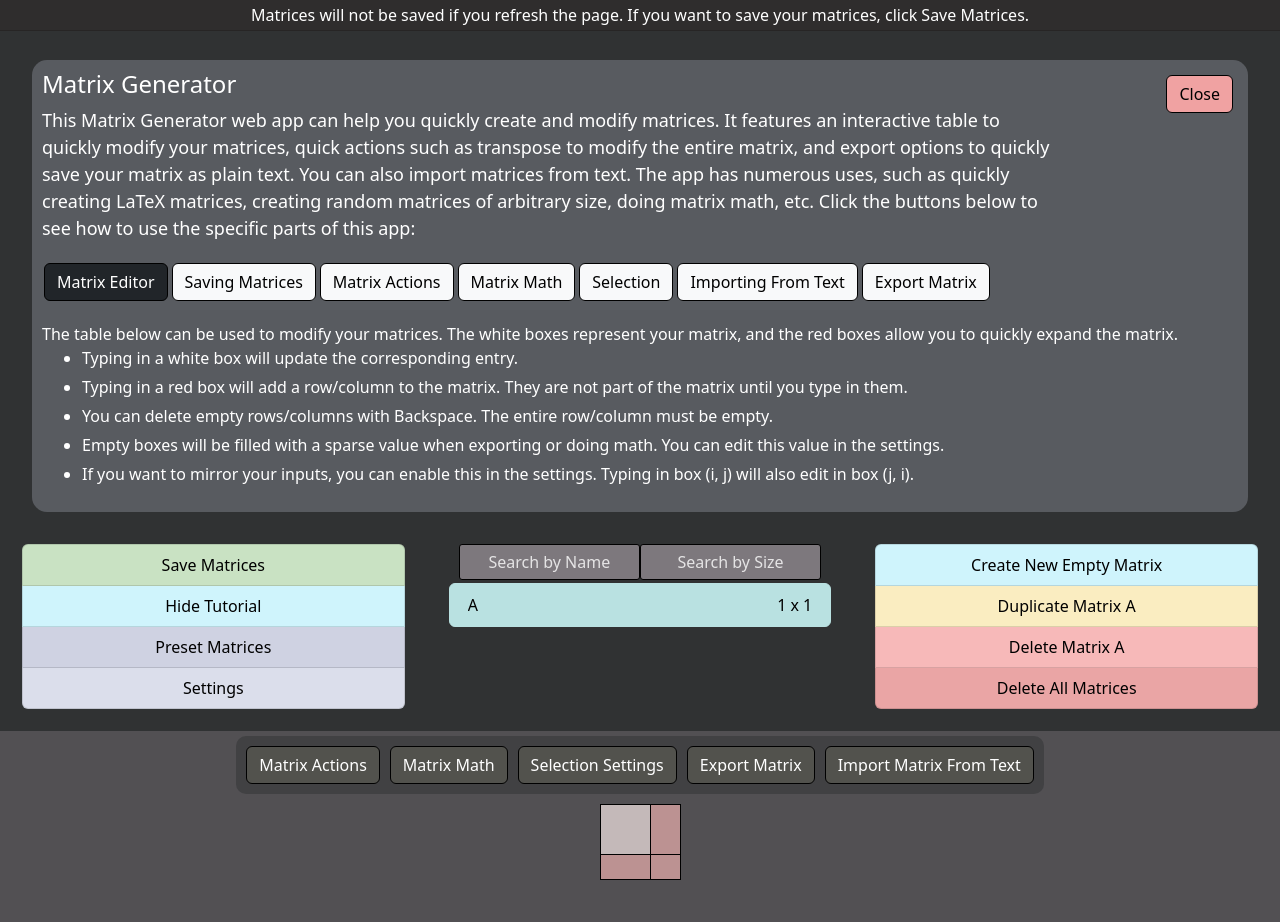
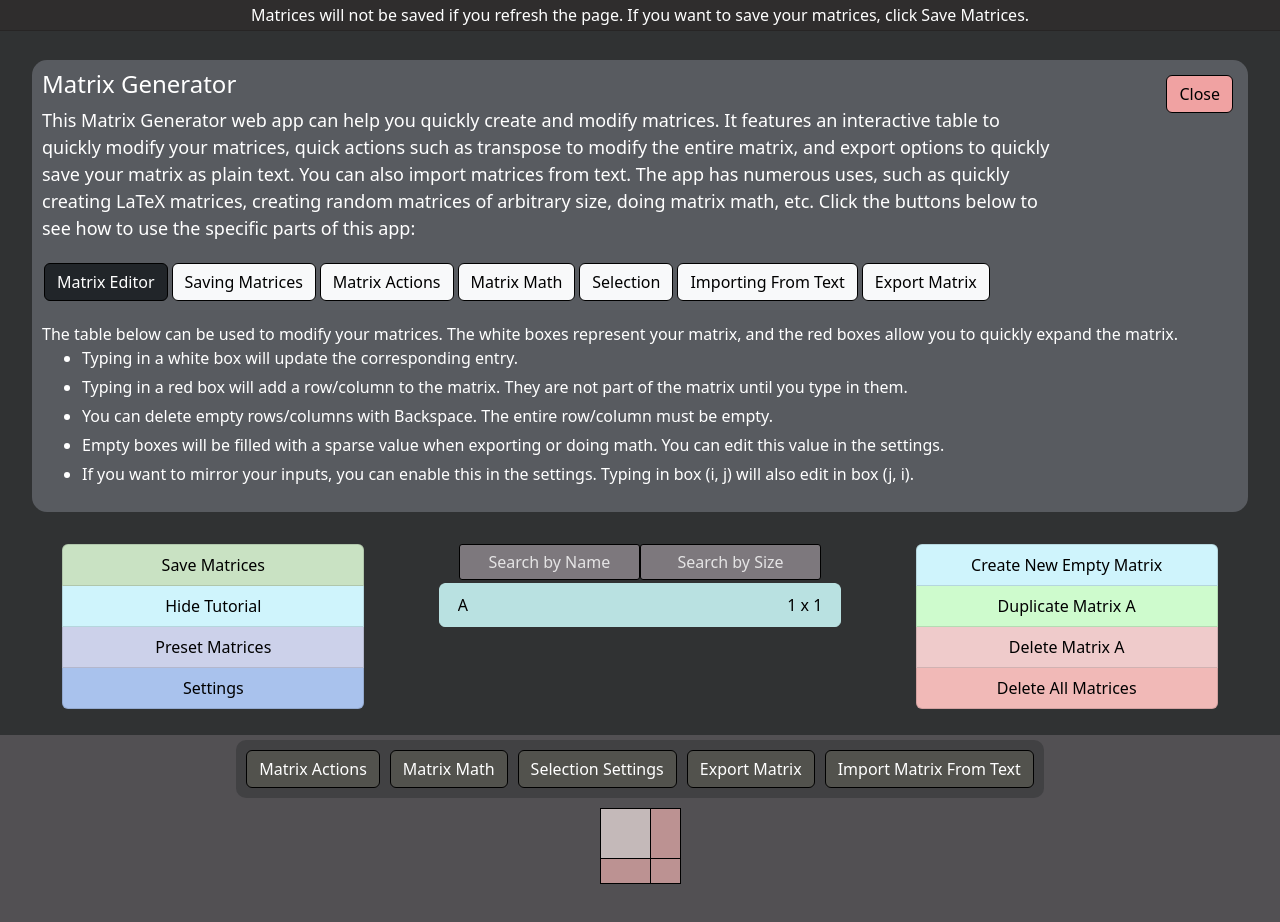
Before and after one commit to andrewctam/matrix-gen, a Next.js app in the folder frontend/: page / in a window 1280 px wide. Shown: the top 922 px of the page. Built offline with nearby package versions, Linux system fonts and the light colour scheme.

Commit message:
Fix update password error codes, improve css

```diff
--- a/frontend/components/editor/matrixTools/MatrixActions.js
+++ b/frontend/components/editor/matrixTools/MatrixActions.js
@@ -59,12 +59,10 @@ const MatrixActions = (props) => {
             name = {"Transpose"}
         />
         <BasicActionButton
-            id = "rowsToCols"
             action={() => {props.mirrorRowsCols(props.name, true)}}
             name = {"Mirror Rows Across Diagonal"}
         />
         <BasicActionButton
-            id = "colsToRows"
             action={() => {props.mirrorRowsCols(props.name, false)}}
             name = {"Mirror Columns Across Diagonal"}
         />
--- a/frontend/components/navigation/Navigation.js
+++ b/frontend/components/navigation/Navigation.js
@@ -221,7 +221,7 @@ const Navigation = (props) => {
             <input className={styles.nameSearchBar} onChange={updateSearchName} value={searchName} placeholder='Search by Name'></input>
             <input className={styles.sizeSearchBar} onChange={updateSearchSize} value={searchSize} placeholder='Search by Size'></input>
 
-            <div id="selectors" className="list-group"> {selectors} </div>
+            <div id="selectors" className={"list-group " + styles.matrixSelectorContainer}> {selectors} </div>
         </div>
 
 
--- a/frontend/components/navigation/Navigation.module.css
+++ b/frontend/components/navigation/Navigation.module.css
@@ -57,3 +57,7 @@
   padding: 3px;
   border-bottom: 1px solid rgb(39, 37, 37);
 }
+
+.matrixSelectorContainer {
+  height: 130px;
+}
--- a/frontend/components/navigation/buttons/SelectorButton.js
+++ b/frontend/components/navigation/buttons/SelectorButton.js
@@ -91,7 +91,7 @@ const SelectorButton = (props) => {
 
 
     return <button type="button"
-        className={"list-group-item list-group-item-action" + ((props.active) ? " active" : "")}
+        className={styles.matrixSelector +  " list-group-item list-group-item-action" + ((props.active) ? " active" : "")}
         onClick={updateMatrixSelection}>
 
         <input
--- a/frontend/components/navigation/buttons/SelectorButton.module.css
+++ b/frontend/components/navigation/buttons/SelectorButton.module.css
@@ -11,3 +11,7 @@
 .intersectionMerge {
     color: rgb(65, 141, 240);
 }
+
+.matrixSelector {
+    width: 100%;
+}
--- a/frontend/components/navigation/saving/UserPanel.js
+++ b/frontend/components/navigation/saving/UserPanel.js
@@ -135,12 +135,12 @@ const UserPanel = (props) => {
         })
 
 
-        if (response === 403) { //access token expired
+        if (response === 401) { //access token expired
             if (await props.refreshTokens())
                 return handleChangePassword(); //retry
             else //refresh token invalid
                 props.setUserInfo(null, null, null);
-        } else if (response == 401) { //Wrong Password
+        } else if (response == 403) { //Wrong Password
             setCurrentPasswordError("Incorrect current password")
         } else {
             setNewPasswordSuccess("Password successfully changed")
--- a/frontend/styles/globals.css
+++ b/frontend/styles/globals.css
@@ -93,7 +93,7 @@ li {
 }
 
 .list-group {
-    max-height: 175px;
+    max-height: 180px;
     overflow-y: auto;
     width: 100%;
     margin-bottom: 10px;
@@ -112,33 +112,32 @@ li {
 }
 
 .list-group-item {
-    width: 95%;
-    margin-left: 2.5%;
-    margin-right: 2.5%;
+    width: 75%;
+    margin-left: auto;
+    margin-right: auto;
     color: black;
 }
 
 .list-group-item-primary {
-    background-color: rgb(207, 210, 226);
+    background-color: rgb(204, 209, 234);
 }
 
 .list-group-item-secondary {
-    background-color: rgb(219, 222, 235);
+    background-color: rgb(169, 194, 237);
 }
-
 
 .list-group-item-success {
     background-color: rgb(201, 226, 195);
 }
 
 .list-group-item-warning {
-    background-color: rgb(250, 237, 193);
+    background-color: rgb(206, 251, 205);
 }
 
 .list-group-item-danger {
-    background-color: rgb(247, 185, 185);
+    background-color: rgb(239, 203, 203);
 }
 
 .list-group-item-bigDanger {
-    background-color: rgb(234, 165, 165);
+    background-color: rgb(241, 185, 183);
 }
```
